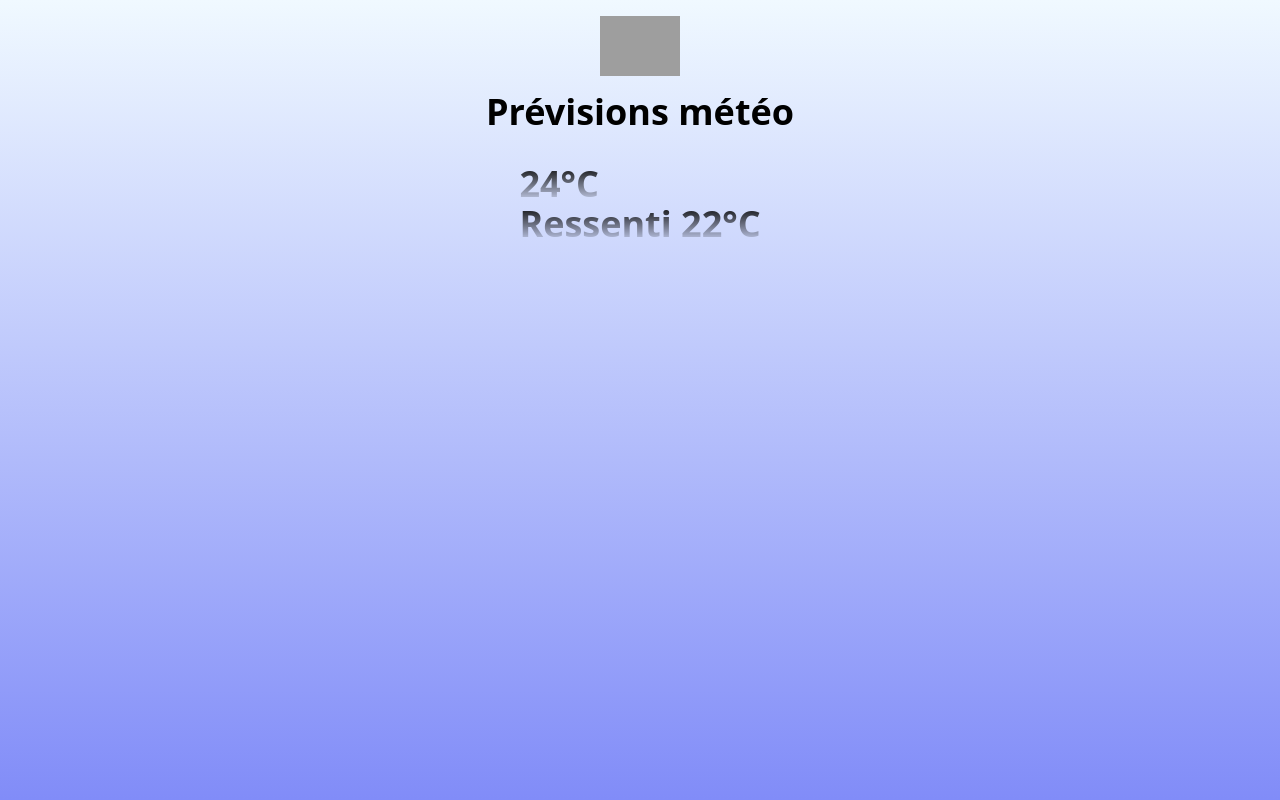
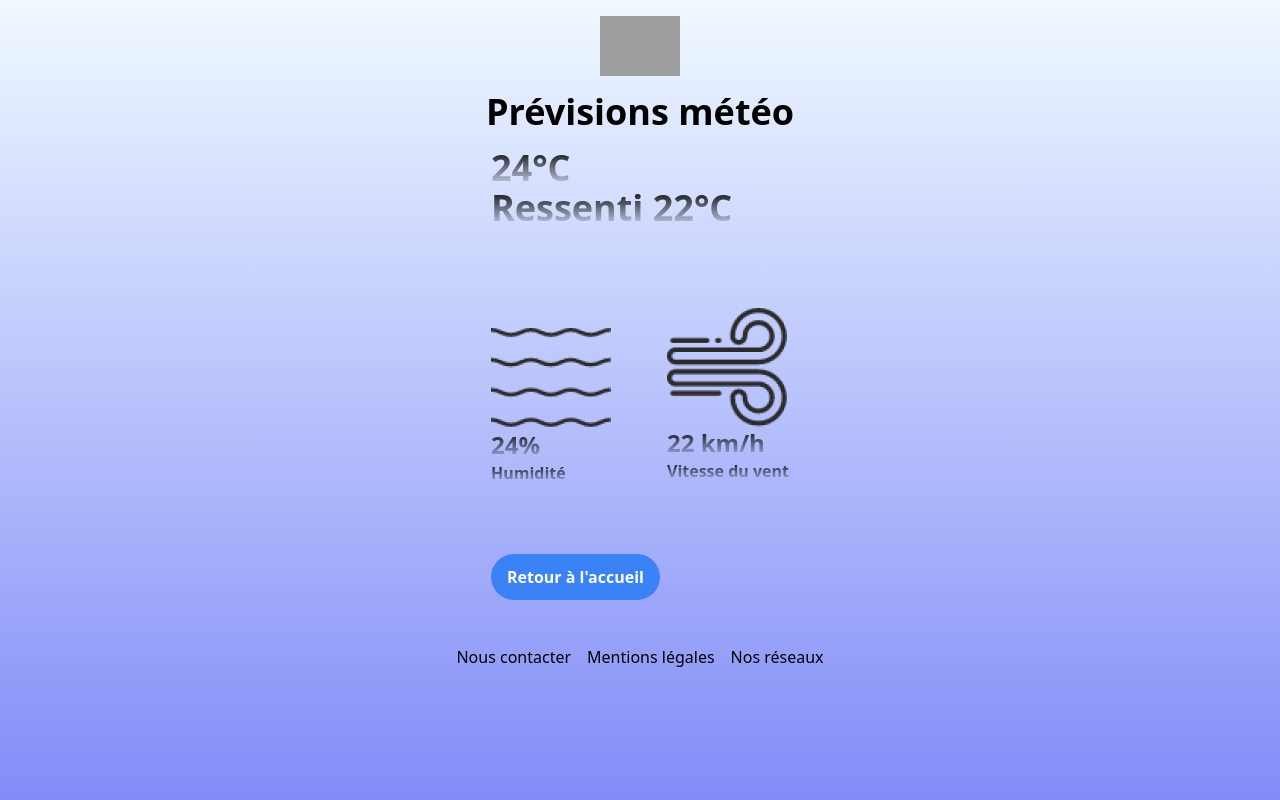
Before and after one commit to Lucas-Matusiak/meteo-campus, a Nuxt app: page /meteo in a window 1280 px wide. Shown: the top 800 px of the page. Built offline with nearby package versions, Linux system fonts and the light colour scheme; grey boxes are pictures that could not be loaded.

Commit message:
temp et humidite
hshs

```diff
--- a/components/HumuditeVitesseDuVent.vue
+++ b/components/HumuditeVitesseDuVent.vue
@@ -1,11 +1,11 @@
 <template>
-    <div class= "flex">
-      <div >
+    <div class= "flex pb-20">
+      <div class="pr-10 pt-5" >
         <img src="~/../assets/images/Humidite.png" alt="Logo Humidité" class="logo" />
         <h1 class ="text-2xl font-bold bg-clip-text text-transparent bg-gradient-to-b from-black to-white-000">{{ humidite }}%</h1>
         <h1 class="text-1xl font-bold bg-clip-text text-transparent bg-gradient-to-b from-black to-white-000">Humidité</h1>
       </div>
-      <div class="wind-speed">
+      <div class="wind-speed pl-4">
         <img src="~/../assets/images/vent.png" alt="Logo Vitesse du vent" class="logo" />
         <h1 class="text-2xl font-bold bg-clip-text text-transparent bg-gradient-to-b from-black to-white-000">{{ vitesseVent }} km/h</h1>
         <h1 class="text-1xl font-bold bg-clip-text text-transparent bg-gradient-to-b from-black to-white-000">Vitesse du vent</h1>
--- a/components/Temperature.vue
+++ b/components/Temperature.vue
@@ -1,8 +1,8 @@
 <template>
-  <div class=" items-center justify-center h-screen ">
+  <div class=" items-center justify-center pb-20">
       <div >
-          <p class=" space-x-20 text-4xl font-bold bg-clip-text text-transparent bg-gradient-to-b from-black to-white-200"> {{ temperature }}°C </p>
-           <p class=" space-x-20 text-4xl font-bold bg-clip-text text-transparent bg-gradient-to-b from-black to-white-200">Ressenti {{ feelsLike }}°C</p>
+          <p class="text-4xl font-bold bg-clip-text text-transparent bg-gradient-to-b from-black to-white-200"> {{ temperature }}°C </p>
+           <p class="text-4xl font-bold bg-clip-text text-transparent bg-gradient-to-b from-black to-white-200">Ressenti {{ feelsLike }}°C</p>
       </div>
   </div>
 </template>
--- a/pages/meteo.vue
+++ b/pages/meteo.vue
@@ -3,19 +3,18 @@
   <div class="h-auto flex flex-col justify-center items-center">
     <h1 class="text-4xl font-bold text-center mb-4">Prévisions météo</h1>
     <div class=" "> <!-- Météo  -->
-
-      <div class="flex justify-center mt-4">
+      <div >
         <Temperature/>
       </div>
       <div>
         <HumuditeVitesseDuVent/>
       </div>
 
+    <!-- Bouton pour revenir à l'accueil -->
+      <nuxt-link to="/" class=" px-20 py-3 bg-blue-500 hover:bg-blue-700 text-white font-bold py-2 px-4 rounded-full transition duration-300 ease-in-out">
+        Retour à l'accueil
+      </nuxt-link>
     </div>
 
-    <!-- Bouton pour revenir à l'accueil -->
-    <nuxt-link to="/" class="px-6 py-3 bg-blue-500 hover:bg-blue-700 text-white font-bold py-2 px-4 rounded-full transition duration-300 ease-in-out">
-      Retour à l'accueil
-    </nuxt-link>
   </div>
 </template>
```
